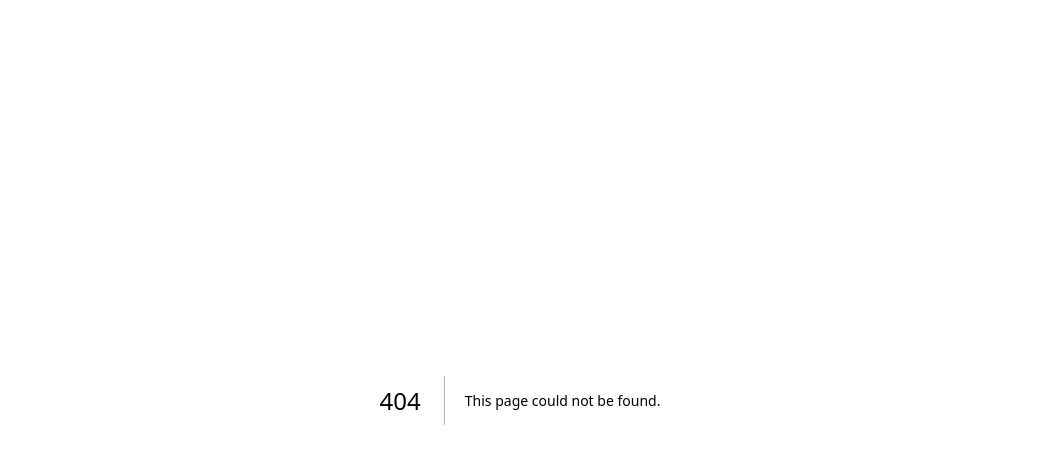
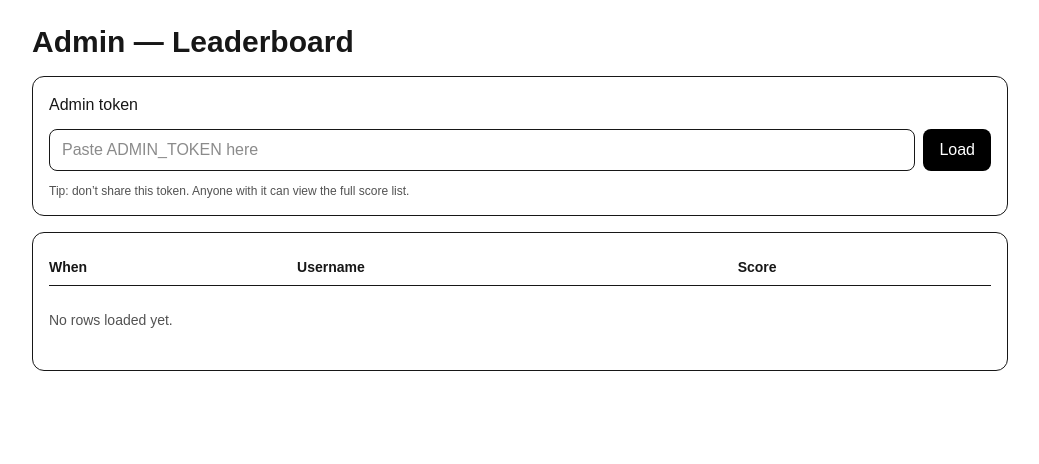
Before and after one commit to babadroga92/pii-blaster, a Next.js app: page /admin in a window 1280 px wide. Before the commit this address had no page. Shown: the top 464 px of the page, without its empty margins (120-1159 px from the left). Built offline with nearby package versions, Linux system fonts and the light colour scheme.

Commit message:
Add admin scoreboard page

```diff
--- /dev/null
+++ b/src/app/admin/page.tsx
@@ -0,0 +1,83 @@
+"use client";
+
+import { useState } from "react";
+
+type Row = { username: string; score: number; created_at: string };
+
+export default function AdminPage() {
+  const [token, setToken] = useState("");
+  const [rows, setRows] = useState<Row[]>([]);
+  const [error, setError] = useState("");
+
+  async function load() {
+    setError("");
+    setRows([]);
+
+    const res = await fetch("/api/admin/scores?game=pii_blaster&limit=500", {
+      headers: { "x-admin-token": token },
+    });
+
+    if (!res.ok) {
+      setError(await res.text());
+      return;
+    }
+
+    const data = await res.json();
+    setRows(data.rows ?? []);
+  }
+
+  return (
+    <main className="min-h-screen p-6 max-w-5xl mx-auto flex flex-col gap-4">
+      <h1 className="text-3xl font-bold">Admin — Leaderboard</h1>
+
+      <div className="rounded-xl border p-4 flex flex-col gap-3">
+        <label className="font-medium">Admin token</label>
+        <div className="flex gap-2">
+          <input
+            className="border rounded-lg px-3 py-2 flex-1"
+            placeholder="Paste ADMIN_TOKEN here"
+            value={token}
+            onChange={(e) => setToken(e.target.value)}
+          />
+          <button className="rounded-lg bg-black text-white px-4 py-2" onClick={load}>
+            Load
+          </button>
+        </div>
+        {error && <p className="text-sm text-red-600">{error}</p>}
+        <p className="text-xs text-neutral-600">
+          Tip: don’t share this token. Anyone with it can view the full score list.
+        </p>
+      </div>
+
+      <div className="rounded-xl border p-4 overflow-auto">
+        <table className="w-full text-sm">
+          <thead>
+            <tr className="text-left border-b">
+              <th className="py-2">When</th>
+              <th>Username</th>
+              <th>Score</th>
+            </tr>
+          </thead>
+          <tbody>
+            {rows.map((r, i) => (
+              <tr key={i} className="border-b">
+                <td className="py-2 whitespace-nowrap">
+                  {new Date(r.created_at).toLocaleString()}
+                </td>
+                <td className="whitespace-nowrap">{r.username}</td>
+                <td className="whitespace-nowrap">{r.score}</td>
+              </tr>
+            ))}
+            {rows.length === 0 && (
+              <tr>
+                <td className="py-6 text-neutral-600" colSpan={3}>
+                  No rows loaded yet.
+                </td>
+              </tr>
+            )}
+          </tbody>
+        </table>
+      </div>
+    </main>
+  );
+}
--- /dev/null
+++ b/src/app/api/admin/scores/route.ts
@@ -0,0 +1,26 @@
+import { sql } from "@vercel/postgres";
+
+export async function GET(req: Request) {
+  const token = req.headers.get("x-admin-token");
+  if (!token || token !== process.env.ADMIN_TOKEN) {
+    return new Response("Unauthorized", { status: 401 });
+  }
+
+  const { searchParams } = new URL(req.url);
+  const game = searchParams.get("game") ?? "pii_blaster";
+  const limit = Math.min(Number(searchParams.get("limit") ?? 200), 1000);
+
+  if (game !== "pii_blaster") {
+    return new Response("Invalid game", { status: 400 });
+  }
+
+  const { rows } = await sql`
+    SELECT username, score, created_at
+    FROM scores
+    WHERE game = ${game}
+    ORDER BY created_at DESC
+    LIMIT ${limit};
+  `;
+
+  return Response.json({ rows });
+}
```
